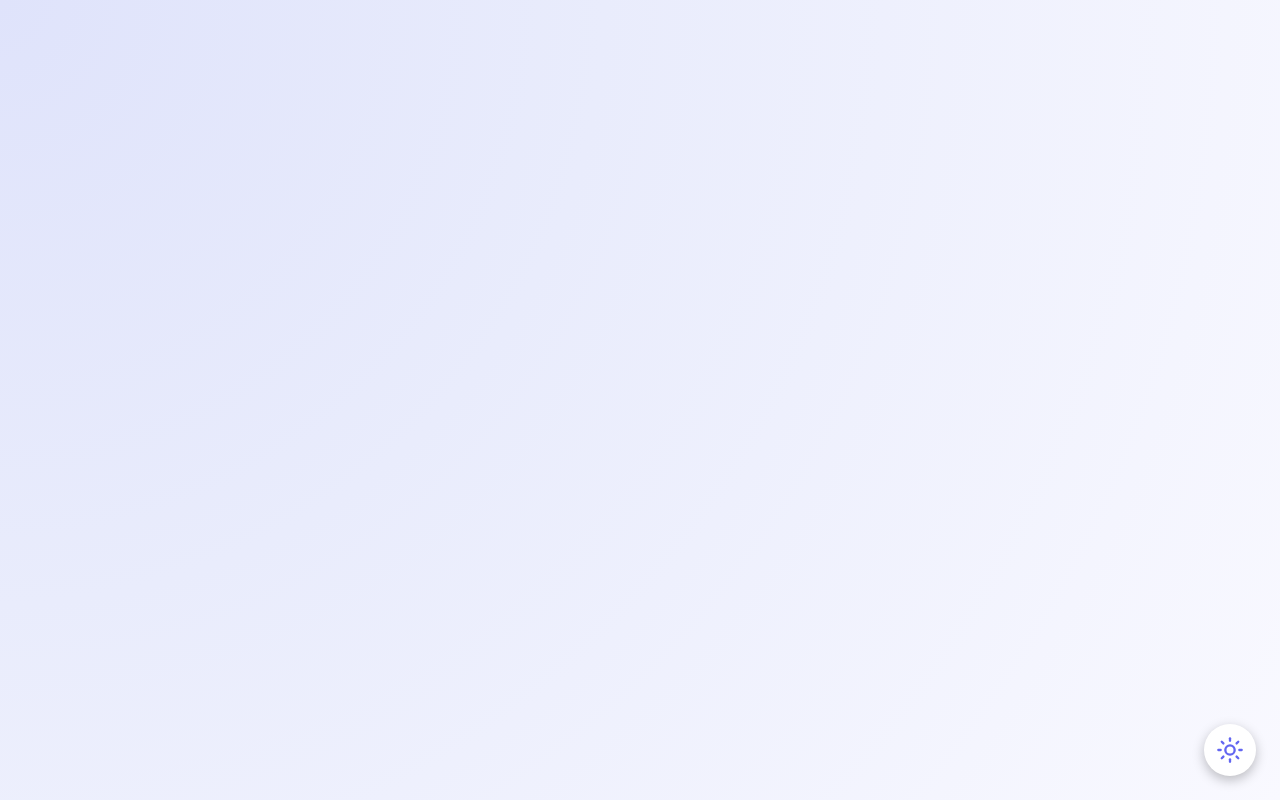
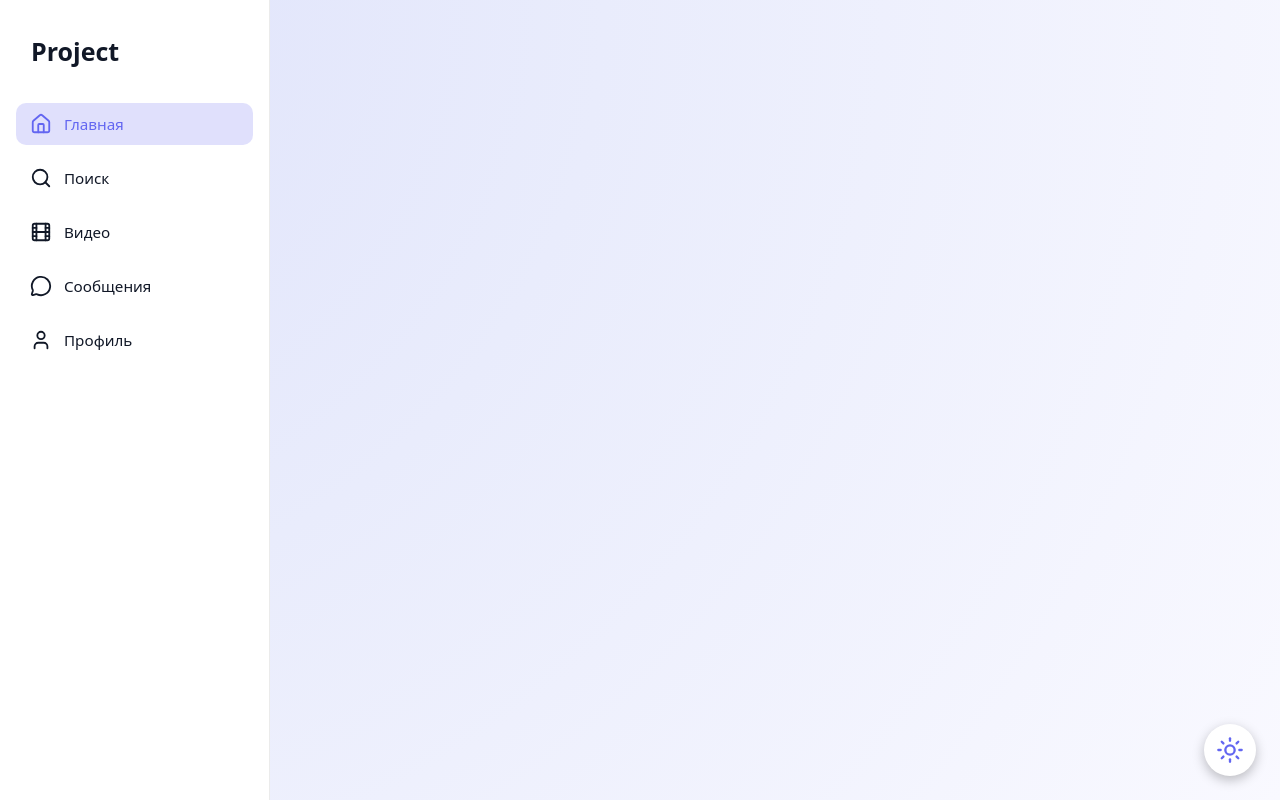
Before and after one commit to younggsad/Project, a Next.js app: page / in a window 1280 px wide. Built offline with nearby package versions, Linux system fonts and the light colour scheme.

Commit message:
Добавлен Sidebar

```diff
--- a/src/app/layout.tsx
+++ b/src/app/layout.tsx
@@ -2,11 +2,12 @@ import type { Metadata } from "next";
 import "./globals.css";
 import ThemeProvider from "@/components/Theme/themeProvider";
 import ThemeToggle from "@/components/Theme/ThemeToggle";
+import { Sidebar } from "@/components/Sidebar/Sidebar";
 
 export const metadata: Metadata = {
   title: {
-    default: "Instagram Clone",
-    template: "%s | Instagram Clone",
+    default: "Project",
+    template: "%s | Project",
   },
   icons: {
     icon: "/images/favicon.svg",
@@ -23,6 +24,10 @@ export default function RootLayout({
       <body>
         <ThemeProvider>
           <div className="app-layout">
+            {/* Sidebar всегда доступен */}
+            <Sidebar />
+
+            {/* Основной контент */}
             <main className="main-content">
               <ThemeToggle />
               {children}
--- /dev/null
+++ b/src/components/Sidebar/Sidebar.module.css
@@ -0,0 +1,105 @@
+.sidebar {
+  position: fixed;
+  left: 0;
+  top: 0;
+  width: 270px;
+  height: 100vh;
+  background: var(--card-bg);
+  border-right: 1px solid rgba(0, 0, 0, 0.08);
+  display: flex;
+  flex-direction: column;
+  padding: 1.5rem 1rem;
+  box-sizing: border-box;
+  z-index: 10;
+  transition: background 0.3s ease, border 0.3s ease;
+}
+
+.nav {
+  display: flex;
+  flex-direction: column;
+  gap: 0.75rem;
+}
+
+.headerText {
+  font-size: 25px;
+  font-weight: 700;
+  margin-bottom: 25px;
+  display: flex;
+  align-items: center;
+  gap: 10px;
+  padding: 10px 15px;
+  transition: transform 0.3s ease;
+  cursor: default;
+}
+
+.headerText:hover {
+  transform: scale(1.05);
+}
+
+.navItem {
+  display: flex;
+  align-items: center;
+  gap: 12px;
+  padding: 10px 14px;
+  text-decoration: none;
+  border-radius: 10px;
+  color: var(--foreground);
+  background: transparent;
+  transition: background 0.25s ease, color 0.25s ease, transform 0.2s ease;
+}
+
+.navItem:hover {
+  background: rgba(99, 102, 241, 0.1);
+  transform: translateX(4px);
+}
+
+.active {
+  background: rgba(99, 102, 241, 0.2);
+  color: var(--accent);
+}
+
+.icon {
+  display: flex;
+  align-items: center;
+  justify-content: center;
+}
+
+.label {
+  font-size: 0.95rem;
+  font-weight: 500;
+}
+
+/* === Мобильная версия === */
+@media (max-width: 768px) {
+  .sidebar {
+    top: auto;
+    bottom: 0;
+    left: 0;
+    width: 100%;
+    height: 60px;
+    border-top: 1px solid rgba(0, 0, 0, 0.1);
+    border-right: none;
+    display: flex;
+    justify-content: center;
+    align-items: center;
+    padding: 0;
+  }
+
+  .nav {
+    flex-direction: row;
+    justify-content: space-around;
+    width: 100%;
+  }
+
+  .navItem {
+    flex-direction: column;
+    justify-content: center;
+    gap: 4px;
+    font-size: 12px;
+    padding: 6px;
+  }
+
+  .label {
+    display: none;
+  }
+}
--- /dev/null
+++ b/src/components/Sidebar/Sidebar.tsx
@@ -0,0 +1,45 @@
+"use client";
+
+import React from "react";
+import Link from "next/link";
+import { usePathname } from "next/navigation";
+
+import { Home, Search, Film, MessageCircle, User } from "lucide-react";
+
+import styles from "./Sidebar.module.css";
+
+export const Sidebar: React.FC = () => {
+  const pathname = usePathname();
+
+  const links = [
+    { href: "/", label: "Главная", icon: <Home size={22} /> },
+    { href: "/search", label: "Поиск", icon: <Search size={22} /> },
+    { href: "/reels", label: "Видео", icon: <Film size={22} /> },
+    { href: "/messages", label: "Сообщения", icon: <MessageCircle size={22} /> },
+    { href: "/profile", label: "Профиль", icon: <User size={22} /> },
+  ];
+
+  return (
+    <aside className={styles.sidebar}>
+      <div className={styles.headerText}>
+        Project
+      </div>
+      <nav className={styles.nav}>
+        {links.map((link) => {
+          const isActive = pathname === link.href;
+
+          return (
+            <Link
+              key={link.href}
+              href={link.href}
+              className={`${styles.navItem} ${isActive ? styles.active : ""}`}
+            >
+              <span className={styles.icon}>{link.icon}</span>
+              <span className={styles.label}>{link.label}</span>
+            </Link>
+          );
+        })}
+      </nav>
+    </aside>
+  );
+};
```
